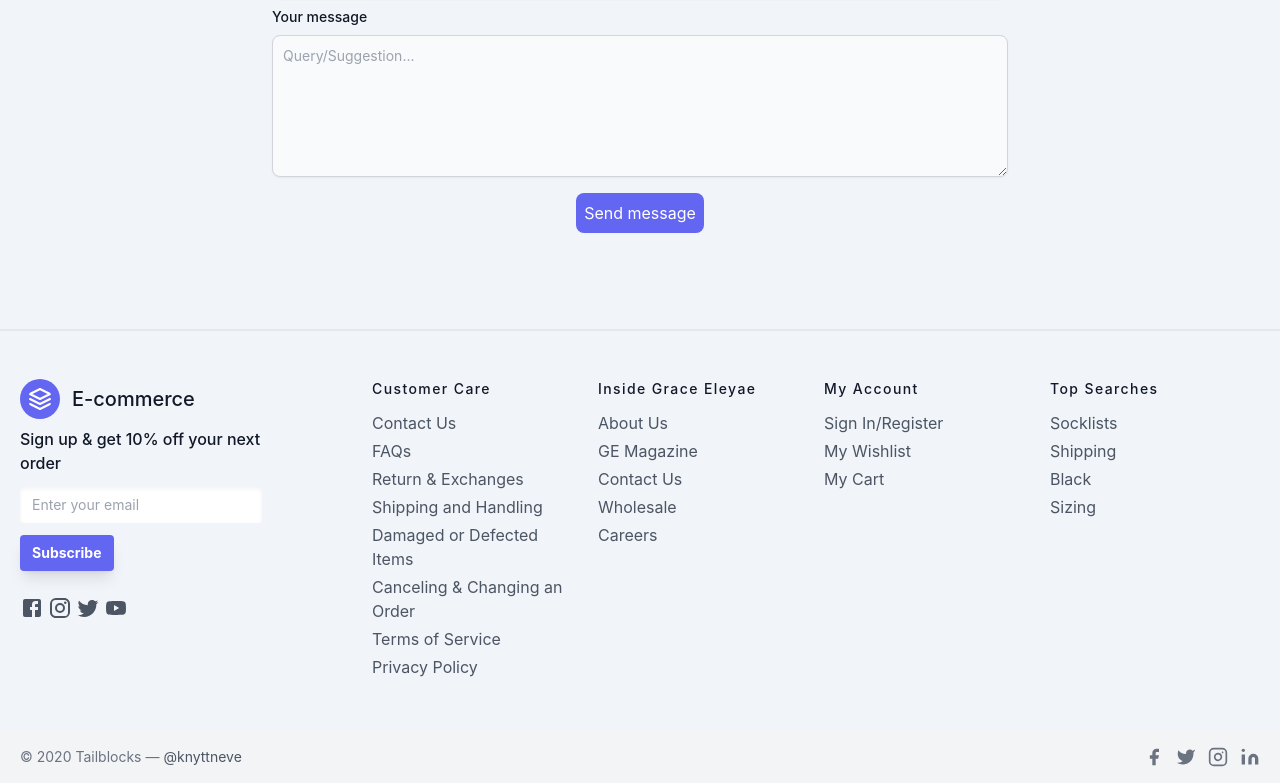
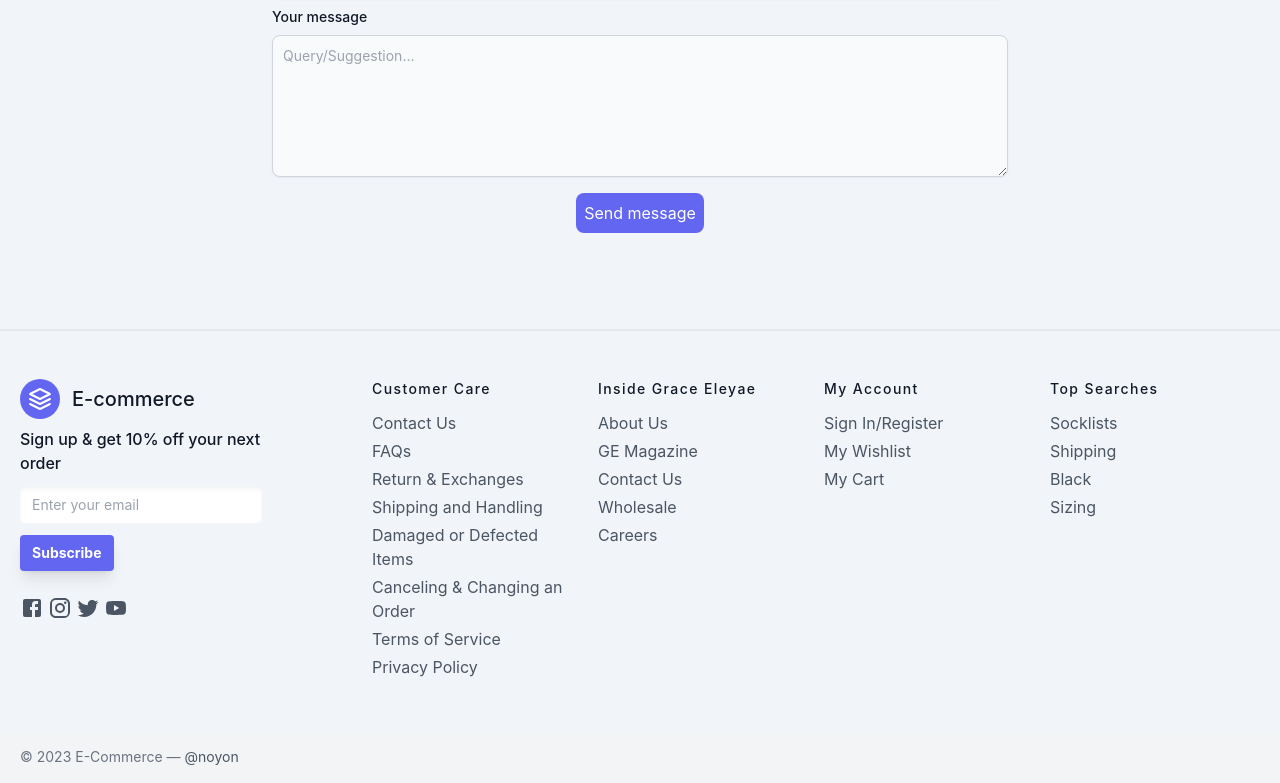
Before and after one commit to Asnoyon/tailwind_ecommerce, a React (Create React App) app: page / in a window 1280 px wide. Shown: the part 1610-2393 px from the top of the page. Built offline with nearby package versions, Linux system fonts and the light colour scheme; no server answers.

Commit message:
footer update

```diff
--- a/src/components/footer/Index.jsx
+++ b/src/components/footer/Index.jsx
@@ -131,18 +131,18 @@ const Footer = () => {
       </div>
       <div className="bg-gray-100">
         <div className="container mx-auto py-4 px-5 flex flex-wrap flex-col sm:flex-row">
-          <p className="text-gray-500 text-sm text-center sm:text-left">
-            © 2020 Tailblocks —
+          <p className="text-gray-500 text-sm  sm:text-left">
+            © 2023 E-Commerce —
             <a
-              href="https://twitter.com/knyttneve"
+              href="https://twitter.com/AsNoyon51"
               rel="noopener noreferrer"
               className="text-gray-600 ml-1"
               target="_blank"
             >
-              @knyttneve
+              @noyon
             </a>
           </p>
-          <span className="inline-flex sm:ml-auto sm:mt-0 mt-2 justify-center sm:justify-start">
+          {/* <span className="inline-flex sm:ml-auto sm:mt-0 mt-2 justify-center sm:justify-start">
             <a className="text-gray-500">
               <svg
                 fill="currentColor"
@@ -198,7 +198,7 @@ const Footer = () => {
                 <circle cx="4" cy="4" r="2" stroke="none"></circle>
               </svg>
             </a>
-          </span>
+          </span> */}
         </div>
       </div>
     </footer>
```
